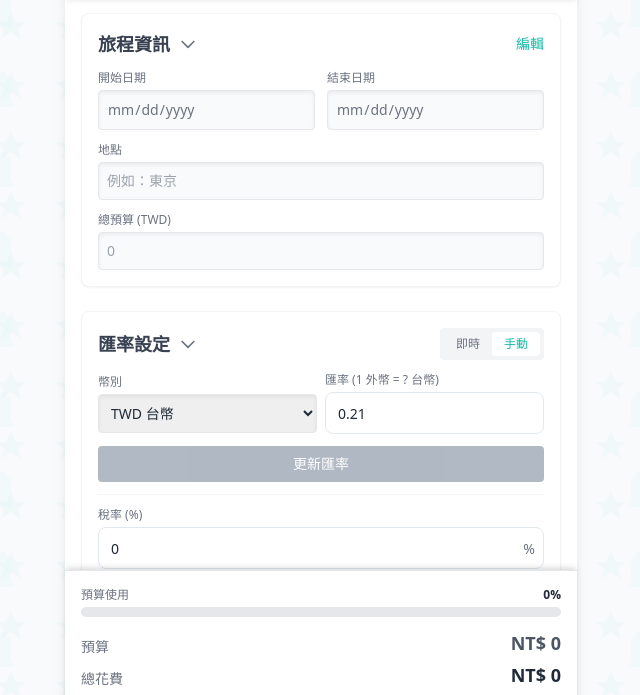
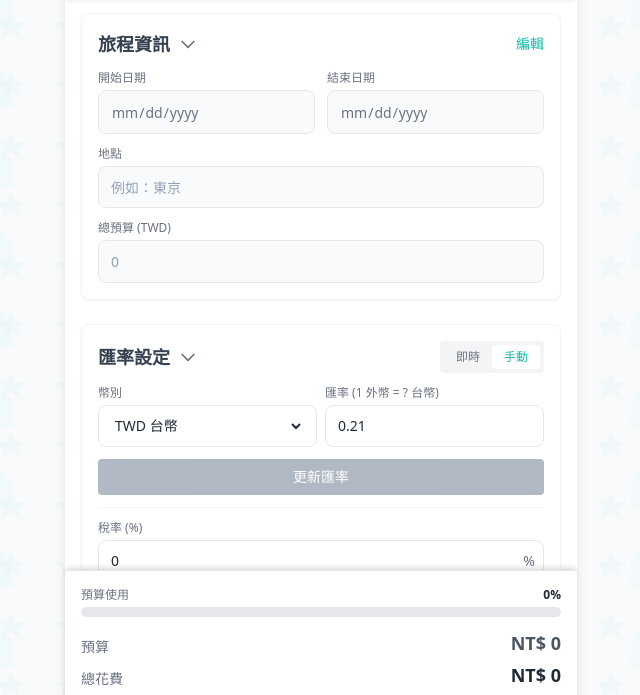
Before and after one commit to yuping1624/travel-budget-helper, a plain HTML site: page index.html in a window 1280 px wide. Shown: the part 63-758 px from the top of the page, without its empty margins (319-959 px from the left). Drawn offline with nearby package versions, Linux system fonts and the light colour scheme.

Commit message:
feat: Refactor input fields to use .input-outline wrapper for improved styling and label updates

```diff
--- a/app.js
+++ b/app.js
@@ -377,10 +377,13 @@ function updateLanguageUI() {
         startDateInput.setAttribute('lang', lang);
         startDateInput.lang = lang;
 
-        // Update label
-        const startDateLabel = startDateInput.previousElementSibling;
+        // Update label - now input is wrapped in .input-outline div
+        const inputContainer = startDateInput.closest('.input-outline');
+        if (inputContainer) {
+            const startDateLabel = inputContainer.previousElementSibling;
             if (startDateLabel && startDateLabel.tagName === 'LABEL') {
                 startDateLabel.textContent = t('start-date');
+            }
         }
     }
 
@@ -390,27 +393,38 @@ function updateLanguageUI() {
         endDateInput.setAttribute('lang', lang);
         endDateInput.lang = lang;
 
-        // Update label
-        const endDateLabel = endDateInput.previousElementSibling;
+        // Update label - now input is wrapped in .input-outline div
+        const inputContainer = endDateInput.closest('.input-outline');
+        if (inputContainer) {
+            const endDateLabel = inputContainer.previousElementSibling;
             if (endDateLabel && endDateLabel.tagName === 'LABEL') {
                 endDateLabel.textContent = t('end-date');
             }
         }
+    }
 
     const locationInput = document.getElementById('location');
     if (locationInput) {
-        const locationLabel = locationInput.previousElementSibling;
+        // Update label - now input is wrapped in .input-outline div
+        const inputContainer = locationInput.closest('.input-outline');
+        if (inputContainer) {
+            const locationLabel = inputContainer.previousElementSibling;
             if (locationLabel && locationLabel.tagName === 'LABEL') {
                 locationLabel.textContent = t('location');
             }
+        }
         locationInput.placeholder = t('location-placeholder');
     }
 
     const budgetInput = document.getElementById('total-budget');
     if (budgetInput) {
-        const budgetLabel = budgetInput.previousElementSibling;
+        // Update label - now input is wrapped in .input-outline div
+        const inputContainer = budgetInput.closest('.input-outline');
+        if (inputContainer) {
+            const budgetLabel = inputContainer.previousElementSibling;
             if (budgetLabel && budgetLabel.tagName === 'LABEL') {
                 budgetLabel.textContent = t('total-budget');
+            }
         }
     }
 
@@ -421,9 +435,13 @@ function updateLanguageUI() {
     // Update currency label
     const currencySelect = document.getElementById('currency-select');
     if (currencySelect) {
-        const currencyLabel = currencySelect.previousElementSibling;
+        // Update label - now select is wrapped in .input-outline div
+        const selectContainer = currencySelect.closest('.input-outline');
+        if (selectContainer) {
+            const currencyLabel = selectContainer.previousElementSibling;
             if (currencyLabel && currencyLabel.tagName === 'LABEL') {
                 currencyLabel.textContent = t('currency');
+            }
         }
     }
 
@@ -716,12 +734,9 @@ function saveData() {
 function toggleTravelInfoEdit(isEditing) {
     elements.travelInfoInputs.forEach(input => {
         input.disabled = !isEditing;
-        // Update classes based on editing state
+        // Note: Disabled styles are now handled by CSS (.input-outline:has(.input-outline__field:disabled))
+        // Restore date input type for date inputs
         if (isEditing) {
-            // Enable editing - remove disabled styles, add normal styles
-            input.classList.remove('disabled:bg-gray-50', 'disabled:text-gray-500');
-            input.classList.add('bg-white', 'text-gray-800');
-            // Restore date input type for date inputs
             if (input.id === 'start-date' || input.id === 'end-date') {
                 // Restore value FIRST to ensure it's valid for type="date"
                 if (input.dataset.actualValue) {
@@ -734,9 +749,6 @@ function toggleTravelInfoEdit(isEditing) {
                 input.type = 'date';
             }
         } else {
-            // Disable editing - add disabled styles, remove normal styles
-            input.classList.add('disabled:bg-gray-50', 'disabled:text-gray-500');
-            input.classList.remove('bg-white', 'text-gray-800');
             // For date inputs, convert to text and format the display
             if (input.id === 'start-date' || input.id === 'end-date') {
                 const dateValue = input.value;
--- a/index.html
+++ b/index.html
@@ -78,24 +78,32 @@
                     <div class="grid grid-cols-2 gap-3">
                         <div>
                             <label class="block text-xs text-gray-500 mb-1">開始日期</label>
+                            <div class="input-outline">
                                 <input type="date" id="start-date" disabled
-                                class="w-full border rounded p-2 text-sm focus:outline-none focus:ring-2 focus:ring-primary disabled:bg-gray-50 disabled:text-gray-500">
+                                    class="input-outline__field disabled:bg-gray-50 disabled:text-gray-500">
+                            </div>
                         </div>
                         <div>
                             <label class="block text-xs text-gray-500 mb-1">結束日期</label>
+                            <div class="input-outline">
                                 <input type="date" id="end-date" disabled
-                                class="w-full border rounded p-2 text-sm focus:outline-none focus:ring-2 focus:ring-primary disabled:bg-gray-50 disabled:text-gray-500">
+                                    class="input-outline__field disabled:bg-gray-50 disabled:text-gray-500">
+                            </div>
                         </div>
                     </div>
                     <div>
                         <label class="block text-xs text-gray-500 mb-1">地點</label>
+                        <div class="input-outline">
                             <input type="text" id="location" placeholder="例如：東京" disabled
-                            class="w-full border rounded p-2 text-sm focus:outline-none focus:ring-2 focus:ring-primary disabled:bg-gray-50 disabled:text-gray-500">
+                                class="input-outline__field disabled:bg-gray-50 disabled:text-gray-500">
+                        </div>
                     </div>
                     <div>
                         <label class="block text-xs text-gray-500 mb-1">總預算 (TWD)</label>
+                        <div class="input-outline">
                             <input type="number" id="total-budget" placeholder="0" disabled
-                            class="w-full border rounded p-2 text-sm focus:outline-none focus:ring-2 focus:ring-primary disabled:bg-gray-50 disabled:text-gray-500">
+                                class="input-outline__field disabled:bg-gray-50 disabled:text-gray-500">
+                        </div>
                     </div>
                 </div>
             </section>
@@ -123,8 +131,8 @@
                     <div class="flex items-center space-x-2">
                         <div class="flex-1">
                             <label class="block text-xs text-gray-500 mb-1">幣別</label>
-                            <select id="currency-select"
-                                class="w-full border rounded p-2 text-sm focus:outline-none focus:ring-2 focus:ring-primary">
+                            <div class="input-outline">
+                                <select id="currency-select" class="input-outline__field">
                                     <option value="TWD">TWD 台幣</option>
                                     <option value="JPY">JPY 日幣</option>
                                     <option value="USD">USD 美金</option>
@@ -137,6 +145,7 @@
                                     <option value="CAD">CAD 加幣</option>
                                     <!-- Add more as needed -->
                                 </select>
+                            </div>
                         </div>
                         <div class="flex-1">
                             <label class="block text-xs text-gray-500 mb-1">匯率 (1 外幣 = ? 台幣)</label>
--- a/styles.css
+++ b/styles.css
@@ -282,6 +282,11 @@ select:focus {
     box-shadow: 0 0 0 2px rgba(20, 184, 166, 0.2);
 }
 
+.input-outline:has(.input-outline__field:disabled) {
+    background-color: #f9fafb;
+    border-color: #e5e7eb;
+}
+
 .input-outline__field {
     width: 100%;
     border: none;
@@ -291,6 +296,12 @@ select:focus {
     color: #1f2937;
     outline: none;
     box-shadow: none !important;
+}
+
+.input-outline__field:disabled {
+    background-color: transparent;
+    color: #6b7280;
+    cursor: not-allowed;
 }
 
 .input-outline__field::placeholder {
```
Lines whose indentation alone changed are shown as unchanged.
